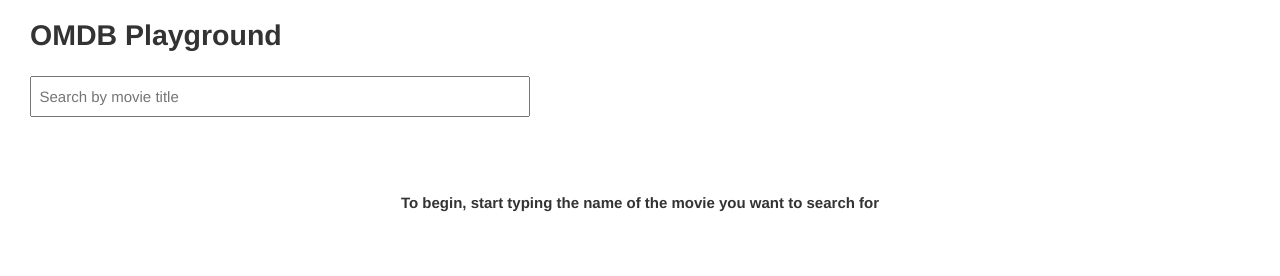
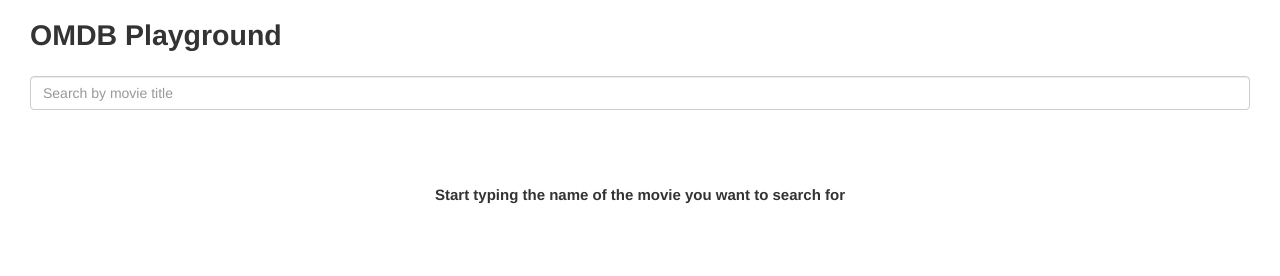
Before and after one commit to mdang/ga-omdb, a plain HTML site: page index.html in a window 1280 px wide. Drawn offline with nearby package versions, Linux system fonts and the light colour scheme; some packages are replaced by stand-ins of ours.

Commit message:
Display tweaks

```diff
--- a/css/main.css
+++ b/css/main.css
@@ -6,13 +6,13 @@ table {
 	margin-top: 20px;
 }
 input {
-	width: 500px;
 	margin: 1em auto;
 	padding: .5em;
 }
 h1 {
 	font-size: 190%;
 	font-weight: bold;
+	margin-bottom: 25px;
 }
 .no-results {
 	text-align: center;
--- a/templates/list.html
+++ b/templates/list.html
@@ -1,7 +1,7 @@
-<input type="text" ng-model="query" class="search-query" placeholder="Search by movie title" autocomplete />
+<input type="text" ng-model="query" class="search-query form-control" placeholder="Search by movie title" autocomplete />
 
 <p ng-hide="movies.length" class="no-results">
-	To begin, start typing the name of the movie you want to search for
+	Start typing the name of the movie you want to search for
 </p>
 
 <div class="table-responsive" ng-show="movies.length">
```
Also changed, not shown: templates/detail.html (+3 -2 lines).
